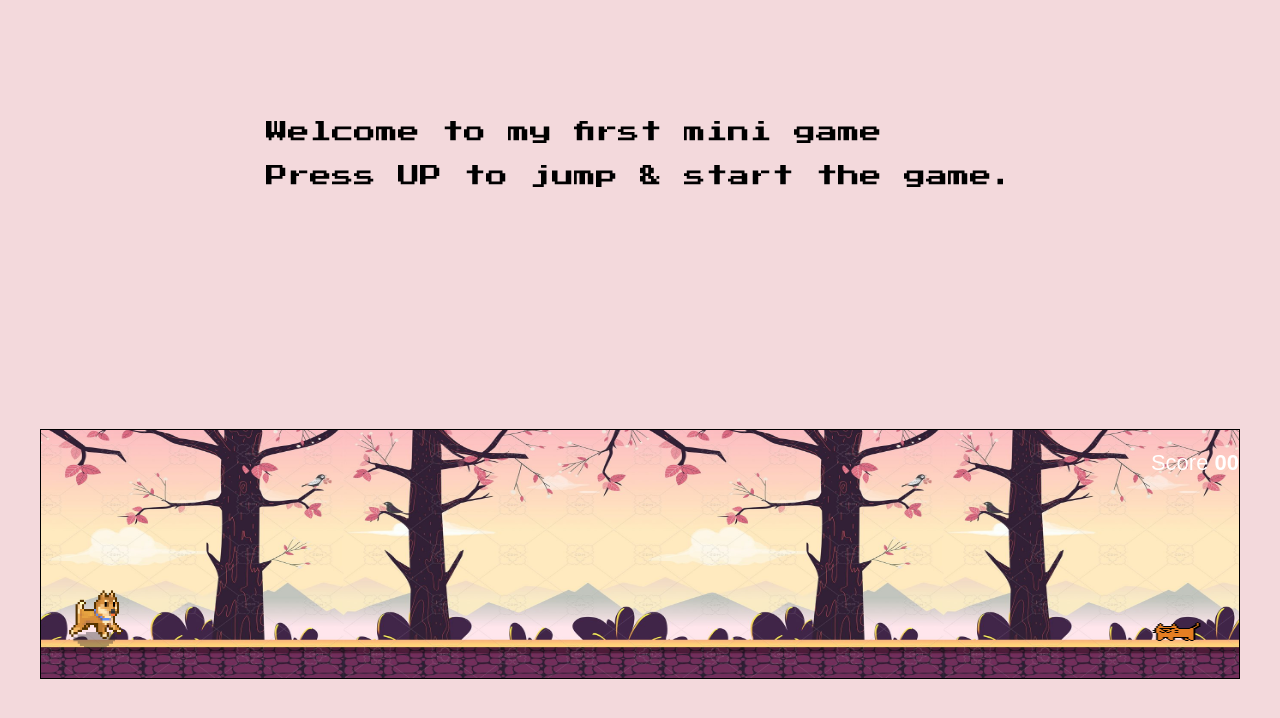
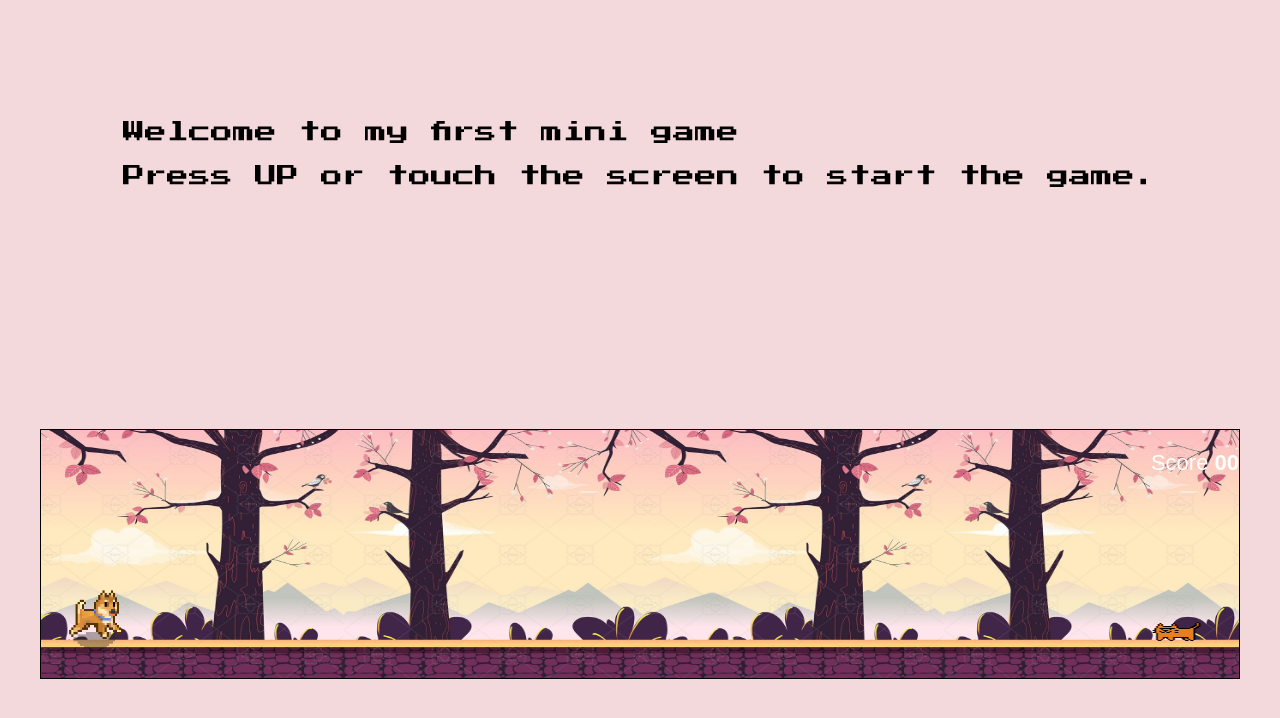
Before and after one commit to Kyubs1610/SaveTheKyubs, a plain HTML site: page index.html in a window 1280 px wide. Drawn offline with Linux system fonts and the light colour scheme.

Commit message:
changing the homepage

```diff
--- a/index.html
+++ b/index.html
@@ -14,7 +14,7 @@
     <audio src="8bit.mp3#t=7" id="audio" allow="autoplay" ></audio>
 
 Welcome to my first mini game<br><br>
-Press UP to jump & start the game.
+Press UP or touch the screen to start the game.
 
     <div id="game">
         <div id="shiba">
```
